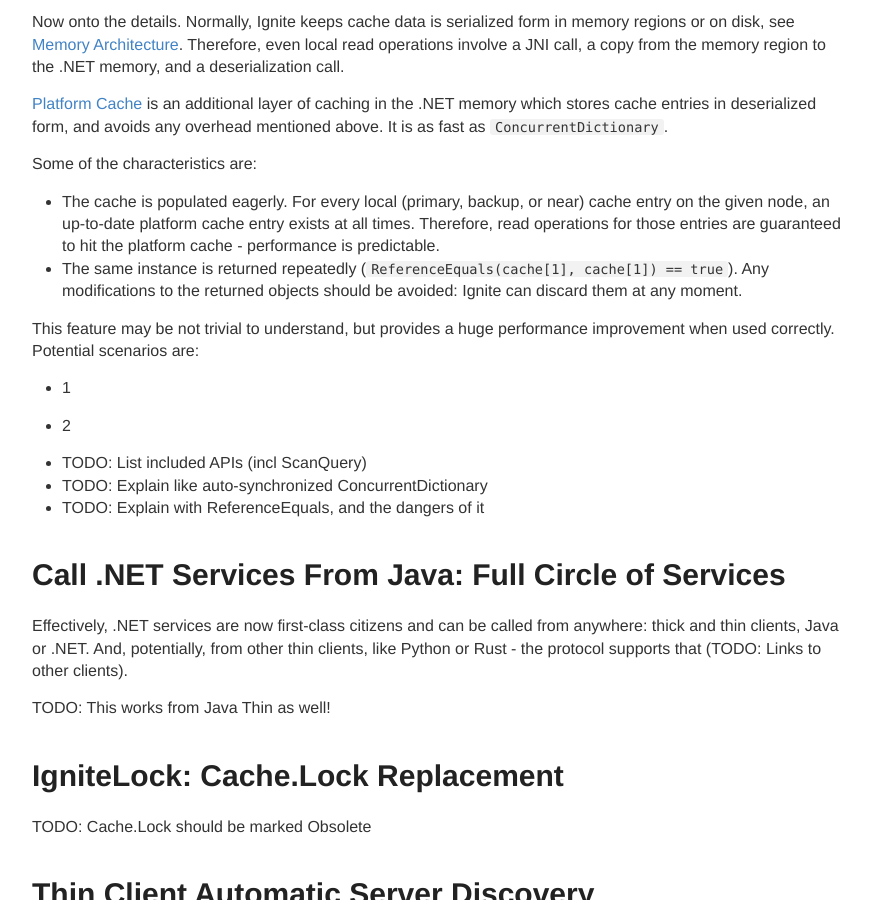
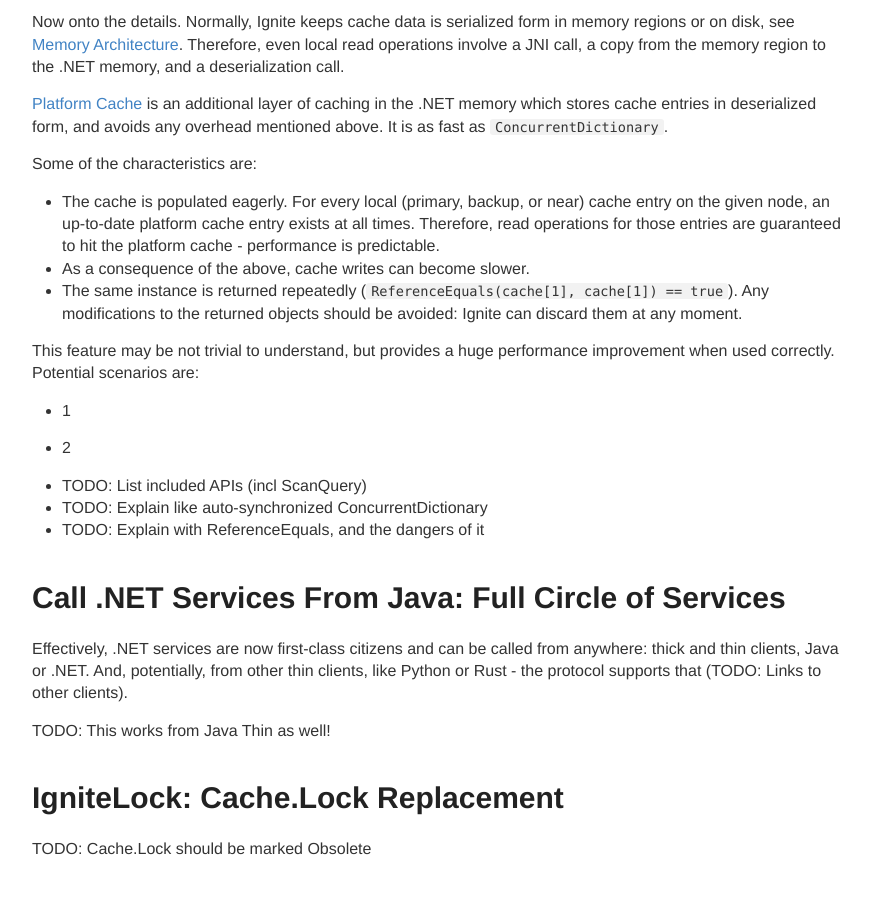
Before and after one commit to ptupitsyn/ptupitsyn.github.io, a Jekyll site: the page built from _posts/2020-10-26-Whats-New-In-Ignite-Net-2.9.md, in a window 1280 px wide and 900 px high, scrolled down 574 px. Shown: the whole window, without its empty margins (203-1074 px from the left). Built offline with Jekyll 4.4.1, drawn with Linux system fonts in a browser that asks for light colours; comment, search, counter and statistics services are not loaded.

Commit message:
wip platform cache

```diff
--- a/_posts/2020-10-26-Whats-New-In-Ignite-Net-2.9.md
+++ b/_posts/2020-10-26-Whats-New-In-Ignite-Net-2.9.md
@@ -31,6 +31,7 @@
 Some of the characteristics are:
 
 * The cache is populated eagerly. For every local (primary, backup, or near) cache entry on the given node, an up-to-date platform cache entry exists at all times. Therefore, read operations for those entries are guaranteed to hit the platform cache - performance is predictable.
+* As a consequence of the above, cache writes can become slower.
 * The same instance is returned repeatedly (`ReferenceEquals(cache[1], cache[1]) == true`). Any modifications to the returned objects should be avoided: Ignite can discard them at any moment.
 
 This feature may be not trivial to understand, but provides a huge performance improvement when used correctly. Potential scenarios are:
```
